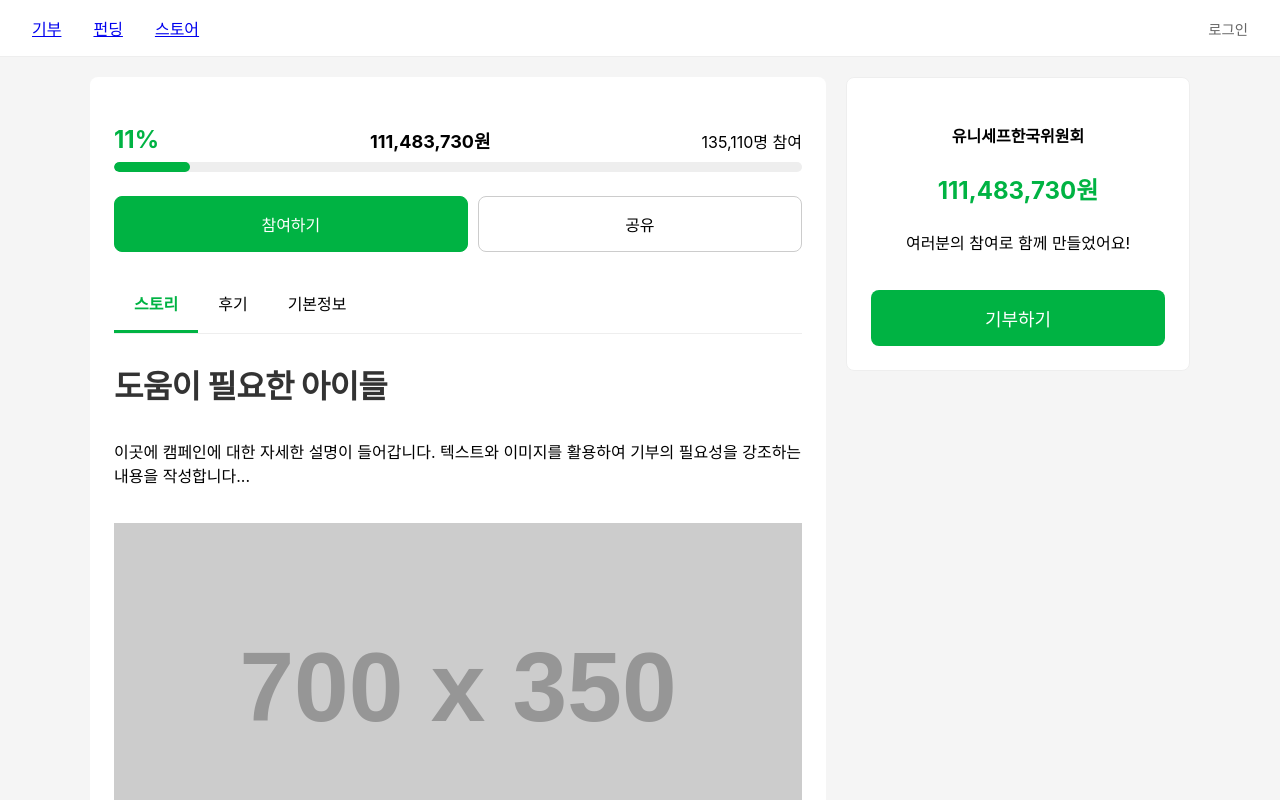
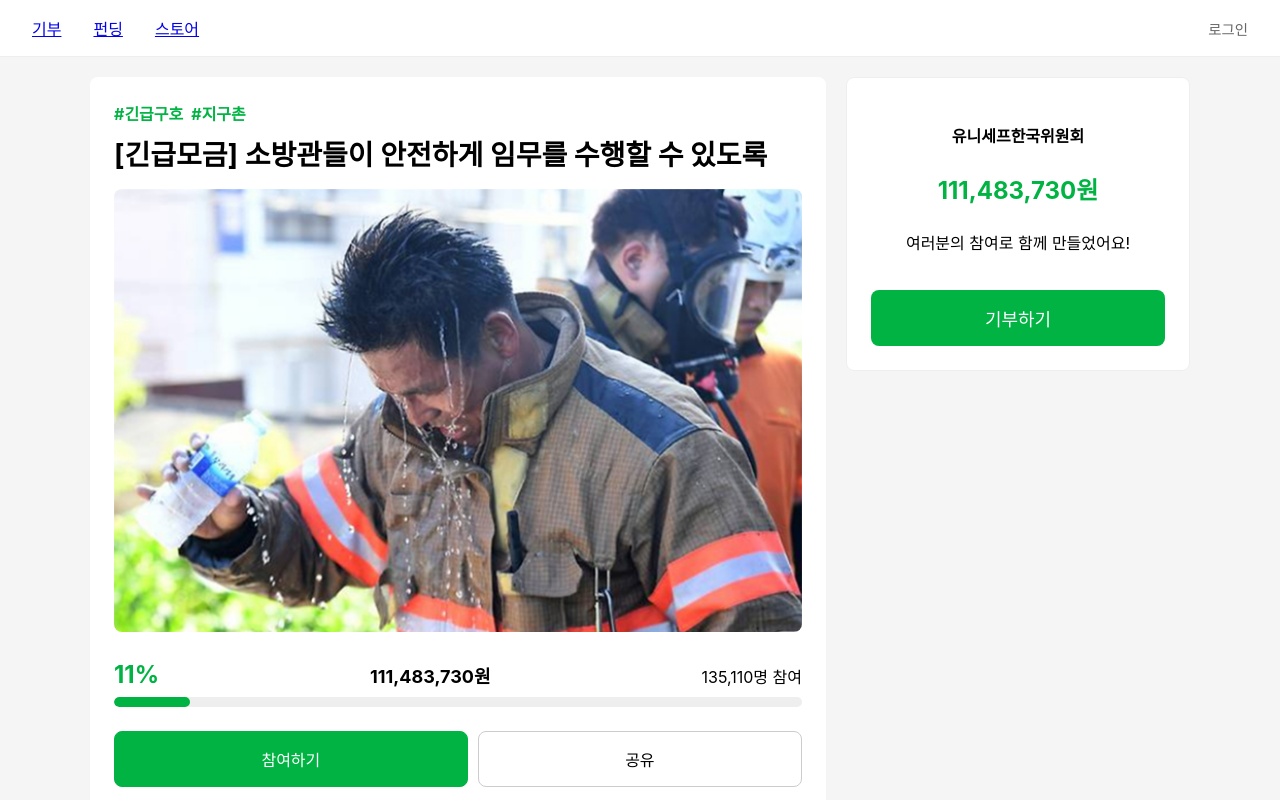
Before and after one commit to aaa166/donationFe, a React (Vite) app: page /donation-view in a window 1280 px wide. Shown: the top 800 px of the page. Built offline with nearby package versions, Linux system fonts and the light colour scheme.

Commit message:
no message

```diff
--- a/src/pages/DonationViewPage.css
+++ b/src/pages/DonationViewPage.css
@@ -1,4 +1,4 @@
-/* src/App.css */
+/* src/pages/DonationViewPage.css */
 body {
   font-family: -apple-system, BlinkMacSystemFont, 'Segoe UI', Roboto, Oxygen,
     Ubuntu, Cantarell, 'Open Sans', 'Helvetica Neue', sans-serif;
@@ -20,6 +20,7 @@ body {
   background-color: #fff;
   padding: 24px;
   border-radius: 8px;
+  max-width: 790px;
 }
 
 .donation-sidebar {
@@ -104,6 +105,7 @@ body {
   position: sticky; /* 스크롤 시 상단에 고정 */
   top: 0;
   background-color: #fff;
+  z-index: 10;
 }
 .content-tabs button {
   padding: 15px 20px;
--- a/src/pages/DonationViewPage.jsx
+++ b/src/pages/DonationViewPage.jsx
@@ -1,22 +1,21 @@
-// src/App.js
 import React, { useState } from 'react';
 import './DonationViewPage.css';
-import Header from '../components/Header';
 import ProgressBar from '../components/ProgressBar';
 import ContentTabs from '../components/ContentTabs';
 import StoryContent from '../components/StoryContent';
 import ReviewList from '../components/ReviewList';
 import BasicInfo from '../components/BasicInfo';
 import DonationSidebar from '../components/DonationSidebar';
+import firefighterImage from '/assets/donation/img/firefighter-1.jpg';
 
-function App() {
+function DonationViewPage() {
   const [activeTab, setActiveTab] = useState('story');
 
   // API로부터 받아왔다고 가정하는 데이터
   const donationData = {
-    title: '[긴급모금] 튀르키예·시리아 지진피해 아동 긴급구호',
+    title: '[긴급모금] 소방관들이 안전하게 임무를 수행할 수 있도록',
     tags: ['#긴급구호', '#지구촌'],
-    imageUrl: 'https://via.placeholder.com/800x400', // 예시 이미지 URL
+    imageUrl: firefighterImage,
     organization: '유니세프한국위원회',
     currentAmount: 111483730,
     targetAmount: 1000000000,
@@ -40,11 +39,20 @@ function App() {
     <div>
       <div className="container">
         <main className="main-content">
+          <div className="donation-header">
+            <div className="tags">
+              {donationData.tags.map((tag, index) => (
+                <span key={index} className="tag">{tag}</span>
+              ))}
+            </div>
+            <h1>{donationData.title}</h1>
+            <img src={donationData.imageUrl} alt="Donation" className="main-image" />
+          </div>
           <ProgressBar
             current={donationData.currentAmount}
             target={donationData.targetAmount}
             participants={donationData.participantCount}
-            />
+          />
           <div className="action-buttons">
             <button className="donate-button main">참여하기</button>
             <button className="share-button">공유</button>
@@ -57,10 +65,10 @@ function App() {
         <DonationSidebar
           currentAmount={donationData.currentAmount}
           organization={donationData.organization}
-          />
+        />
       </div>
     </div>
   );
 }
 
-export default App;
+export default DonationViewPage;
```
